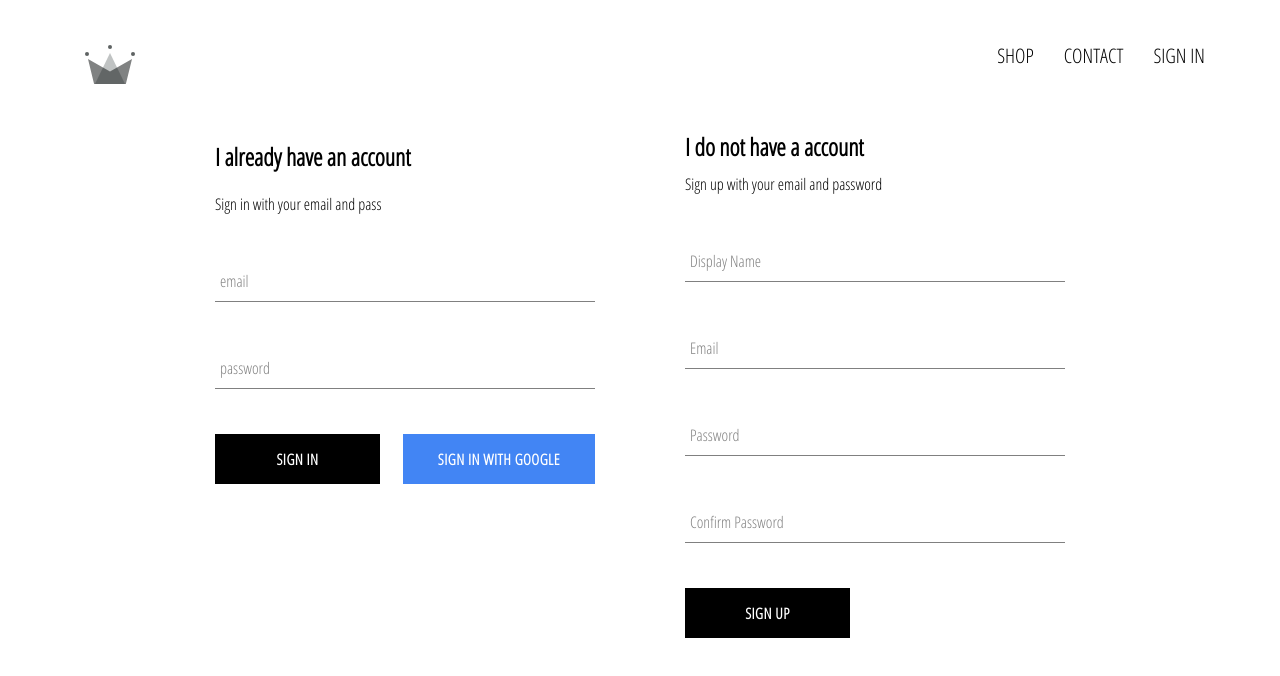
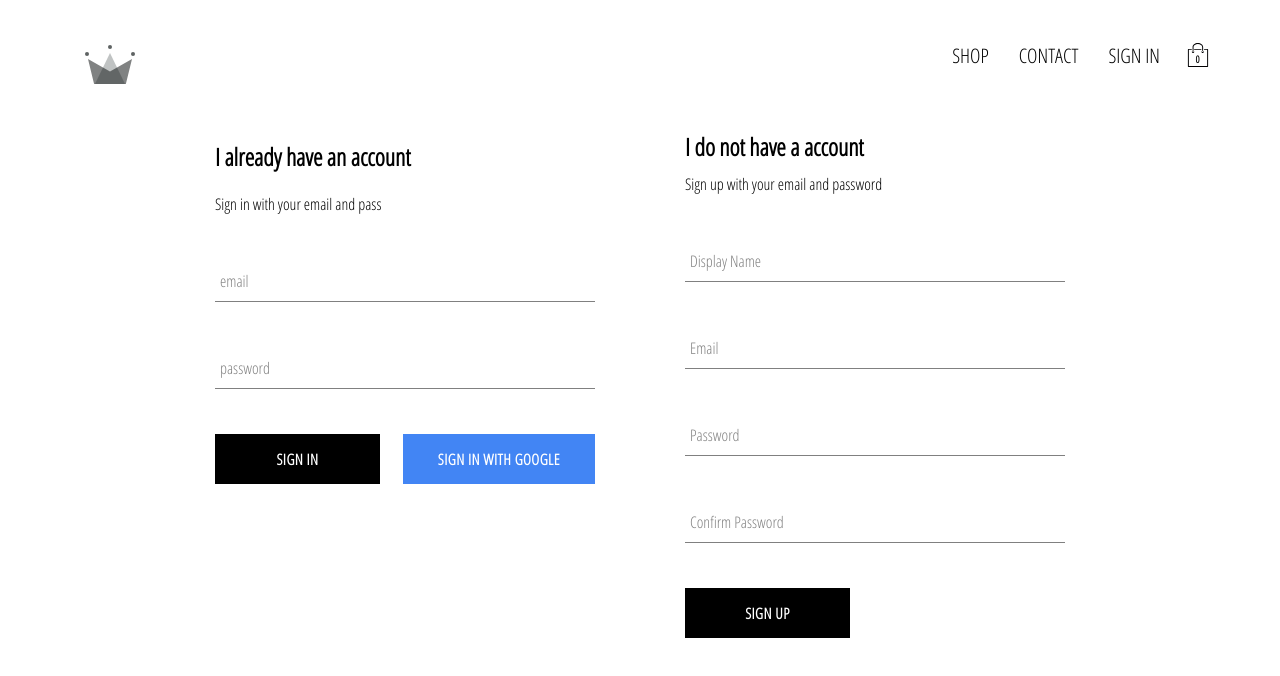
Before and after one commit to KCRehberg/meta-crystals, a React (Create React App) app: page /signin in a window 1280 px wide. Shown: the top 676 px of the page. Built offline with nearby package versions, Linux system fonts and the light colour scheme; no server answers.

Commit message:
added cart icon and cart dropdown as well as cart reducer

```diff
--- /dev/null
+++ b/src/componnents/cart-dropdown/cart-dropdown.component.jsx
@@ -0,0 +1,12 @@
+import React from "react";
+import CustomButton from "../custom-button/custom-button.component";
+import "./cart-dropdown.styles.scss";
+
+const CartDropdown = () => (
+  <div className="cart-dropdown">
+    <div className="cart-items" />
+    <CustomButton>GO TO CHECKOUT</CustomButton>
+  </div>
+);
+
+export default CartDropdown;
--- /dev/null
+++ b/src/componnents/cart-dropdown/cart-dropdown.styles.scss
@@ -0,0 +1,24 @@
+.cart-dropdown {
+  position: absolute;
+  width: 240px;
+  height: 340px;
+  display: flex;
+  flex-direction: column;
+  padding: 20px;
+  border: 1px solid black;
+  background-color: white;
+  top: 90px;
+  right: 40px;
+  z-index: 5;
+
+  .cart-items {
+    height: 240px;
+    display: flex;
+    flex-direction: column;
+    overflow: hidden;
+  }
+
+  button {
+    margin-top: auto;
+  }
+}
--- /dev/null
+++ b/src/componnents/cart-icon/cart-icon.component.jsx
@@ -0,0 +1,18 @@
+import React from "react";
+import { connect } from "react-redux";
+import { toggleCartHidden } from "../../redux/cart/cart.actions";
+import { ReactComponent as ShoppingIcon } from "../../assets/shopping-bag.svg";
+import "./cart-icon.styles.scss";
+
+const CartIcon = ({ toggleCartHidden }) => (
+  <div className="cart-icon" onClick={toggleCartHidden}>
+    <ShoppingIcon className="shopping-icon" />
+    <span className="item-count">0</span>
+  </div>
+);
+
+const mapDispatchToProps = (dispatch) => ({
+  toggleCartHidden: () => dispatch(toggleCartHidden()),
+});
+
+export default connect(null, mapDispatchToProps)(CartIcon);
--- /dev/null
+++ b/src/componnents/cart-icon/cart-icon.styles.scss
@@ -0,0 +1,21 @@
+.cart-icon {
+  width: 45px;
+  height: 45px;
+  position: relative;
+  display: flex;
+  align-items: center;
+  justify-content: center;
+  cursor: pointer;
+
+  .shopping-icon {
+    width: 24px;
+    height: 24px;
+  }
+
+  .item-count {
+    position: absolute;
+    font-size: 10px;
+    font-weight: bold;
+    bottom: 12px;
+  }
+}
--- a/src/componnents/header/header.component.jsx
+++ b/src/componnents/header/header.component.jsx
@@ -2,10 +2,12 @@
 import { Link } from "react-router-dom";
 import { connect } from "react-redux";
 import { auth } from "../../firebase/firebase.utils";
+import CartIcon from "../cart-icon/cart-icon.component";
+import CartDropdown from "../cart-dropdown/cart-dropdown.component";
 import { ReactComponent as Logo } from "../../assets/crown.svg";
 import "./header.styles.scss";
 
-const Header = ({ currentUser }) => (
+const Header = ({ currentUser, hidden }) => (
   <div className="header">
     <Link className="logo-container" to="/">
       <Logo className="logo" />
@@ -26,12 +28,15 @@
           SIGN IN
         </Link>
       )}
+      <CartIcon />
     </div>
+    {hidden ? null : <CartDropdown />}
   </div>
 );
 
-const mapStateToProps = (state) => ({
-  currentUser: state.user.currentUser,
+const mapStateToProps = ({ user: { currentUser }, cart: { hidden } }) => ({
+  currentUser,
+  hidden,
 });
 
 export default connect(mapStateToProps)(Header);
--- /dev/null
+++ b/src/redux/cart/cart.actions.js
@@ -0,0 +1,5 @@
+import CartActionTypes from "./cart.types";
+
+export const toggleCartHidden = () => ({
+  type: CartActionTypes.TOGGLE_CART_HIDDEN,
+});
--- /dev/null
+++ b/src/redux/cart/cart.reducer.js
@@ -0,0 +1,19 @@
+import CartActionTypes from "./cart.types";
+
+const INITIAL_STATE = {
+  hidden: true,
+};
+
+const cartReducer = (state = INITIAL_STATE, action) => {
+  switch (action.type) {
+    case CartActionTypes.TOGGLE_CART_HIDDEN:
+      return {
+        ...state,
+        hidden: !state.hidden,
+      };
+    default:
+      return state;
+  }
+};
+
+export default cartReducer;
--- /dev/null
+++ b/src/redux/cart/cart.types.js
@@ -0,0 +1,5 @@
+const CartActionTypes = {
+  TOGGLE_CART_HIDDEN: "TOGGLE_CART_HIDDEN",
+};
+
+export default CartActionTypes;
--- a/src/redux/root-reducer.js
+++ b/src/redux/root-reducer.js
@@ -1,6 +1,8 @@
 import { combineReducers } from "redux";
 import userReducer from "./user/user.reducer";
+import cartReducer from "./cart/cart.reducer";
 
 export default combineReducers({
   user: userReducer,
+  cart: cartReducer,
 });
```
Also changed, not shown: src/assets/shopping-bag.svg (added).
